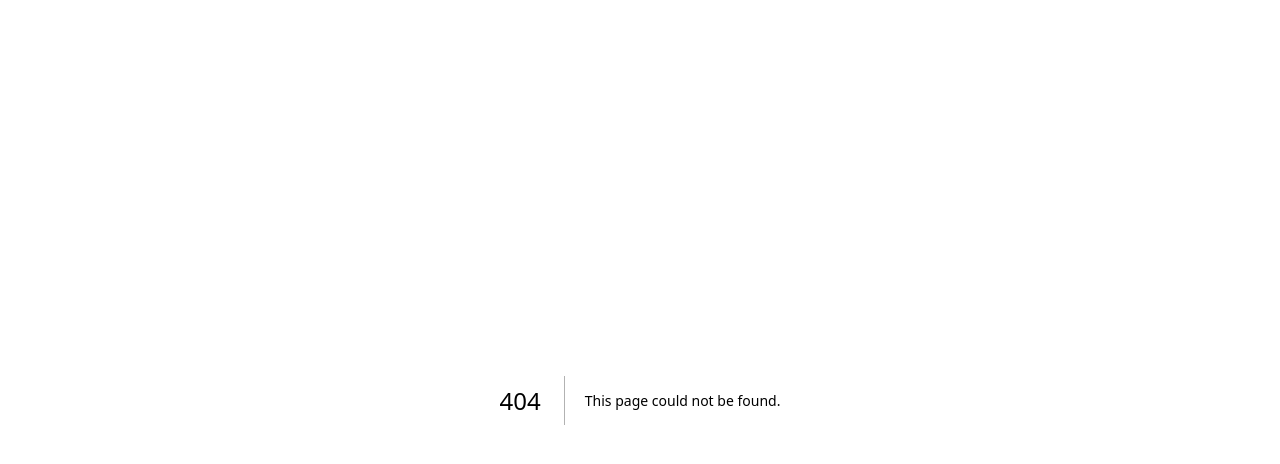
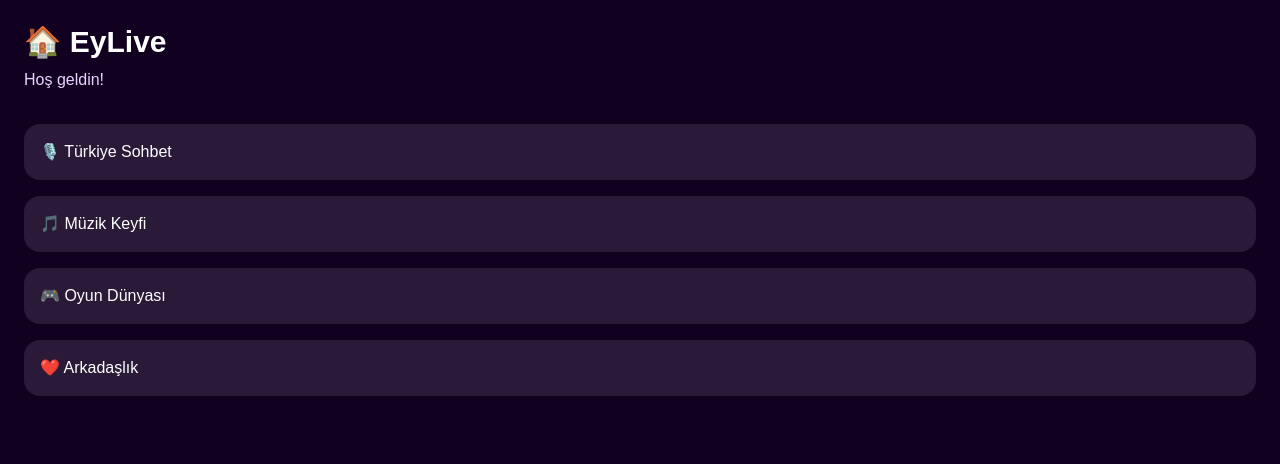
Before and after one commit to feryts/eylive1, a Next.js app: page /home in a window 1280 px wide. Before the commit this address had no page. Shown: the top 464 px of the page. Built offline with nearby package versions, Linux system fonts and the light colour scheme.

Commit message:
Create home page

```diff
--- /dev/null
+++ b/app/home/page.tsx
@@ -0,0 +1,29 @@
+export default function HomePage() {
+  return (
+    <main className="min-h-screen bg-[#120021] text-white p-6">
+      <h1 className="text-3xl font-bold">🏠 EyLive</h1>
+
+      <p className="mt-2 text-purple-200">
+        Hoş geldin!
+      </p>
+
+      <div className="mt-8 space-y-4">
+        <div className="rounded-2xl bg-white/10 p-4">
+          🎙️ Türkiye Sohbet
+        </div>
+
+        <div className="rounded-2xl bg-white/10 p-4">
+          🎵 Müzik Keyfi
+        </div>
+
+        <div className="rounded-2xl bg-white/10 p-4">
+          🎮 Oyun Dünyası
+        </div>
+
+        <div className="rounded-2xl bg-white/10 p-4">
+          ❤️ Arkadaşlık
+        </div>
+      </div>
+    </main>
+  );
+}
```
